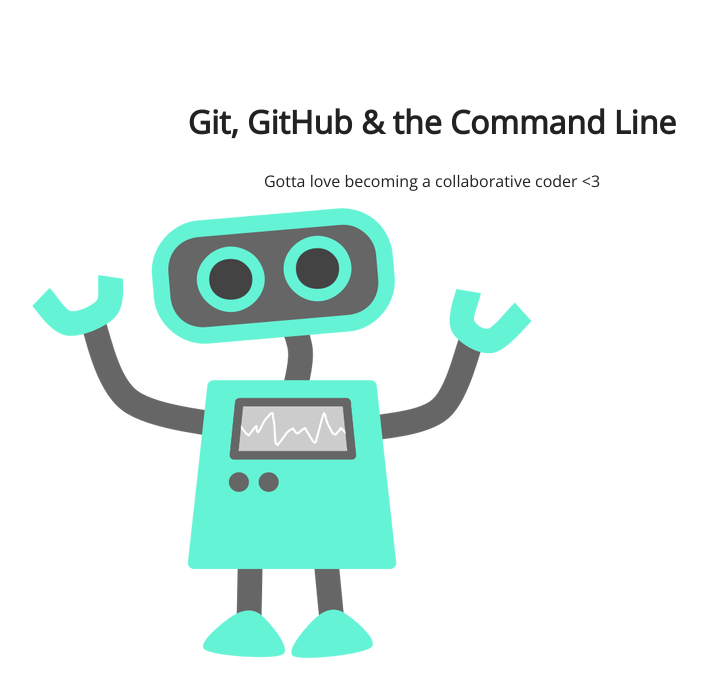
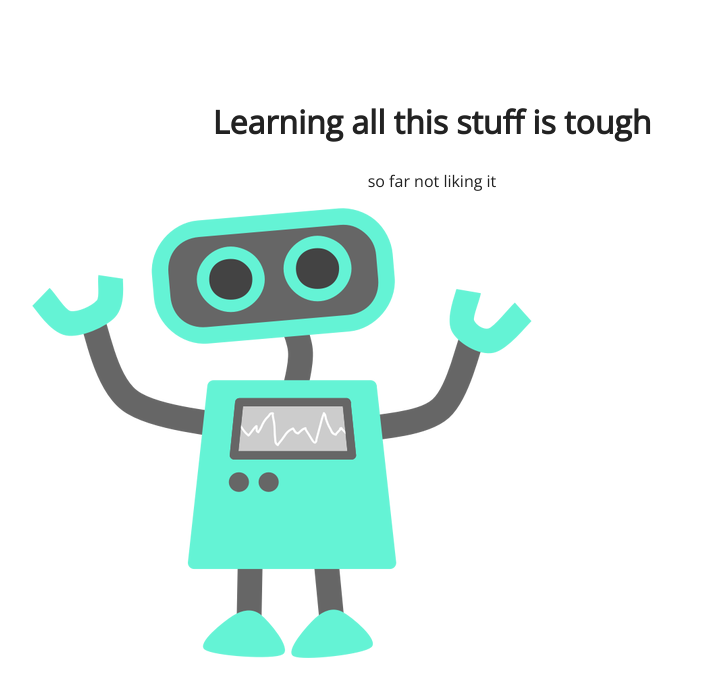
Before and after one commit to lukemiller93/105-project, a plain HTML site: page index.html in a window 1280 px wide. Shown: the whole page, without its empty margins (208-915 px from the left). Drawn offline with nearby package versions, Linux system fonts and the light colour scheme.

Commit message:
changed h1 and p text

```diff
--- a/index.html
+++ b/index.html
@@ -8,8 +8,8 @@
 </head>
 <body>
 	<section>
-		<h1>Git, GitHub & the Command Line</h1>
-		<p>Gotta love becoming a collaborative coder <3</p>
+		<h1>Learning all this stuff is tough</h1>
+		<p>so far not liking it</p>
 		<img src="img/happy-blue-robot.png">
 	</section>
 </body>
```
